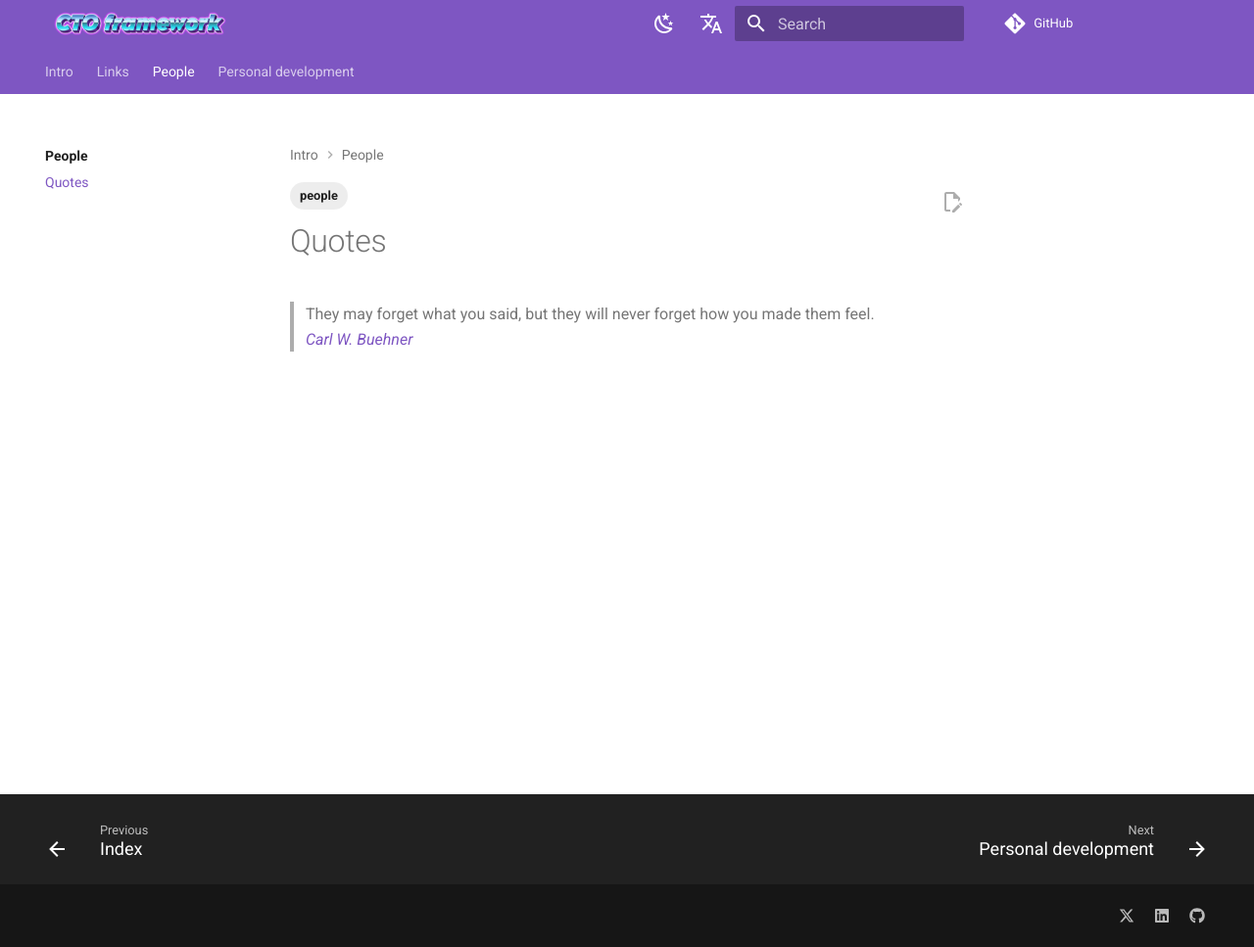
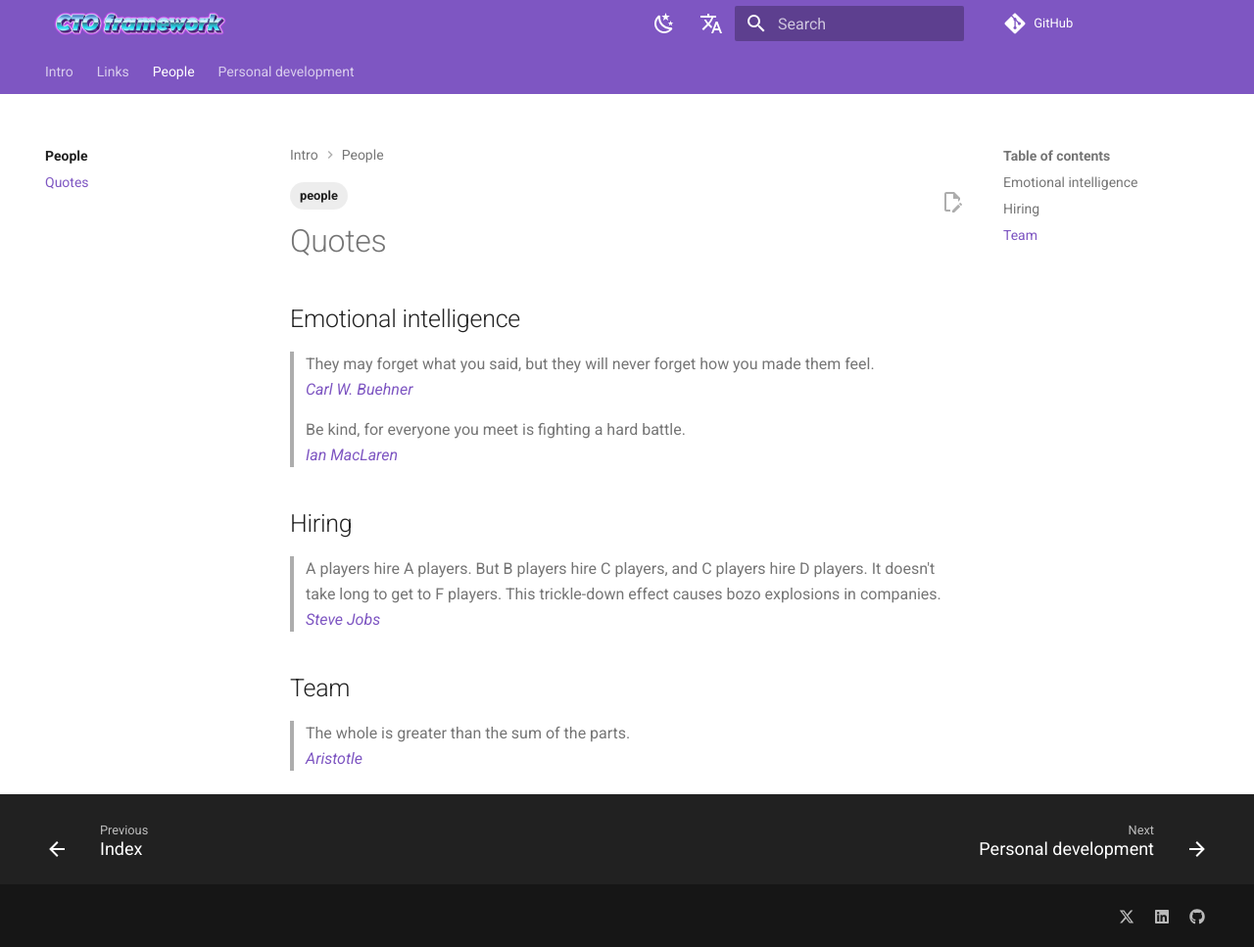
Before and after one commit to ctoframework/website, an MkDocs documentation site: the page built from docs/people/quotes.md, in a window 1280 px wide and 967 px high. Shown: the whole window at 98% size. Built offline with MkDocs 1.6.1 and Material for MkDocs 9.7.7, drawn with Linux system fonts in a browser that asks for light colours; comment, search, counter and statistics services are not loaded.

Commit message:
Add people quotes

```diff
--- a/docs/people/quotes.md
+++ b/docs/people/quotes.md
@@ -1,3 +1,15 @@
 # Quotes
 
+## Emotional intelligence
+
 > They may forget what you said, but they will never forget how you made them feel.<br/>[_Carl W. Buehner_](https://en.wikipedia.org/wiki/Carl_W._Buehner){target=\_blank}
+
+> Be kind, for everyone you meet is fighting a hard battle.<br/>[_Ian MacLaren_](https://en.wikipedia.org/wiki/Ian_Maclaren){target=\_blank}
+
+## Hiring
+
+> A players hire A players. But B players hire C players, and C players hire D players. It doesn't take long to get to F players. This trickle-down effect causes bozo explosions in companies.<br/>[_Steve Jobs_](https://en.wikipedia.org/wiki/Steve_Jobs){target=\_blank}
+
+## Team
+
+> The whole is greater than the sum of the parts.<br/>[_Aristotle_](https://en.wikipedia.org/wiki/Aristotle){target=\_blank}
```
